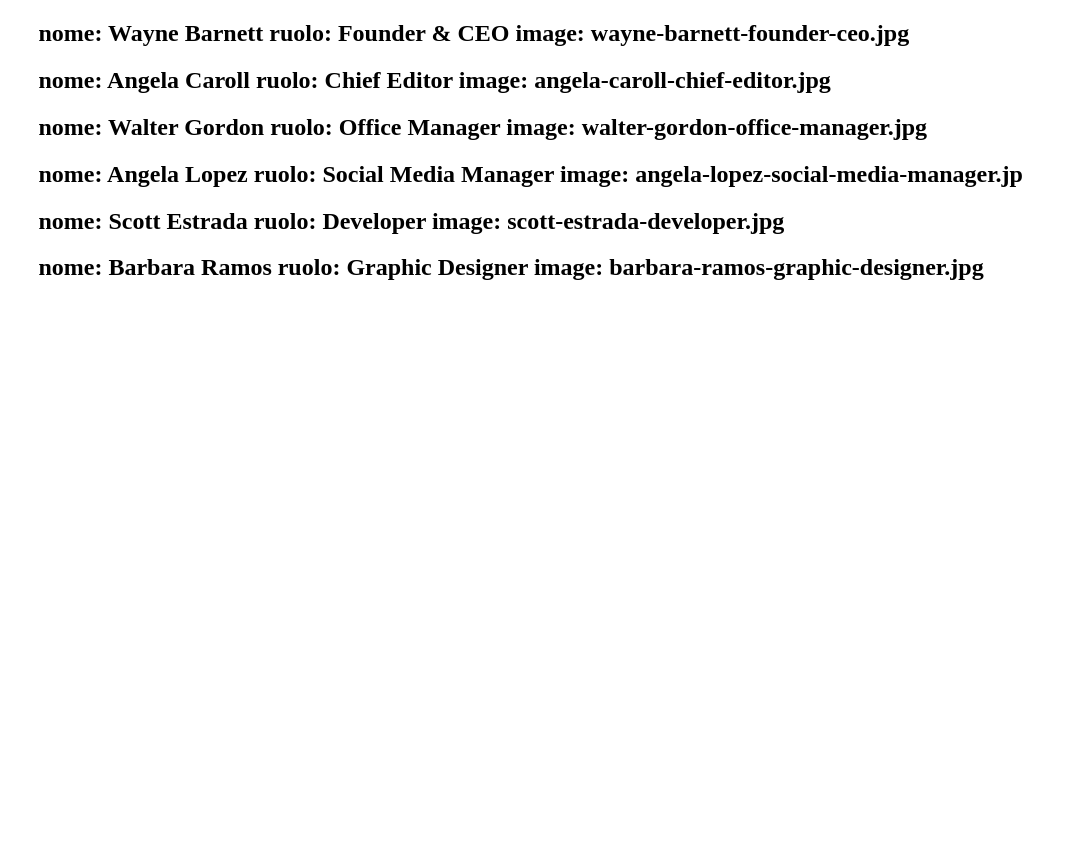
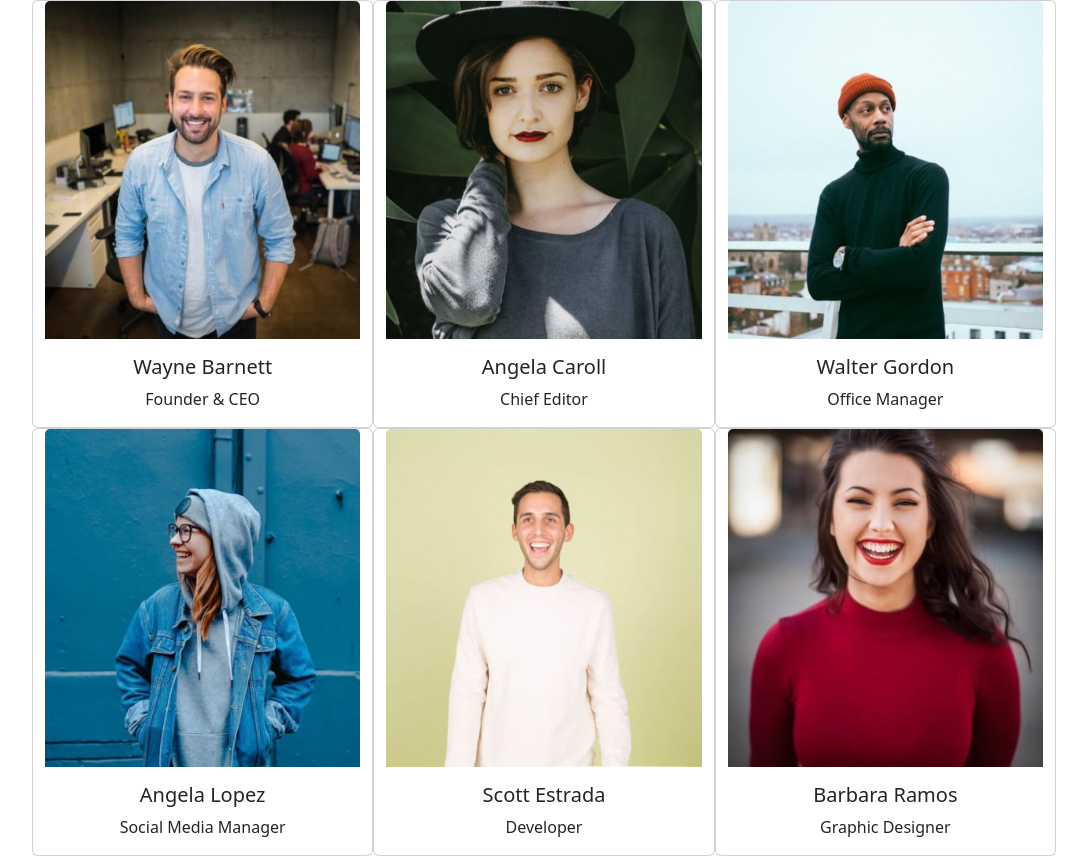
Before and after one commit to estherpinos/js-our-team, a plain HTML site: page index.html in a window 1280 px wide. Shown: the whole page, without its empty margins (96-1183 px from the left). Before the commit the page ends 800 px from the top, so only its background shows below. Drawn offline with nearby package versions, Linux system fonts and the light colour scheme.

Commit message:
add [bonus cards and images]

```diff
--- a/index.html
+++ b/index.html
@@ -5,13 +5,18 @@
   <meta name="viewport" content="width=device-width, initial-scale=1.0">
   <title>Our team</title>
 
+  <link href="https://cdn.jsdelivr.net/npm/bootstrap@5.3.2/dist/css/bootstrap.min.css" rel="stylesheet" integrity="sha384-T3c6CoIi6uLrA9TneNEoa7RxnatzjcDSCmG1MXxSR1GAsXEV/Dwwykc2MPK8M2HN" crossorigin="anonymous">
+  <script src="https://cdn.jsdelivr.net/npm/bootstrap@5.3.2/dist/js/bootstrap.bundle.min.js" integrity="sha384-C6RzsynM9kWDrMNeT87bh95OGNyZPhcTNXj1NW7RuBCsyN/o0jlpcV8Qyq46cDfL" crossorigin="anonymous"></script>
+
   <!-- CSS -->
   <link rel="stylesheet" href="style.css">
 </head>
 <body>
 
-  <div class="container">
-   <div id="dati-persone"></div>
+  <div class="container ">
+   <div id="dati-persone" class="row d-flex justify-content-between  ">
+
+   </div>
   </div>
 
 
--- a/script.js
+++ b/script.js
@@ -22,7 +22,7 @@ const infoPersone= [
   {
     nome:'Angela Lopez',
     ruolo:'Social Media Manager',
-    image:'angela-lopez-social-media-manager.jp'
+    image:'angela-lopez-social-media-manager.jpg'
   },
 
   {
@@ -41,8 +41,17 @@ const infoPersone= [
 // 2.Faccio un ciclo per stampare in console i dati
 
 for (let i = 0; i < infoPersone.length; i++) {
-  let stringa = "nome: " + infoPersone[i].nome + " ruolo: "+  infoPersone[i].ruolo + " image: " + infoPersone[i].image;
-  console.log(stringa);
-  document.getElementById("dati-persone").innerHTML+=`<h2>${stringa}</h2>`;
+  let card = `
+  <div class="card text-center col-4" >
+    <img src="img/${infoPersone[i].image}" class="card-img-top" alt="">
+      <div class="card-body text-center ">
+           <h5 class="card-title">${infoPersone[i].nome}</h5>
+           <p class="card-text">${infoPersone[i].ruolo}</p>
+      </div>
+  </div>`;
+
+  document.getElementById(`dati-persone`).innerHTML+=card;
+
+
 
 }
```
Also changed, not shown: img/angela-caroll-chief-editor.jpg (added), img/angela-lopez-social-media-manager.jpg (added), img/barbara-ramos-graphic-designer.jpg (added), img/scott-estrada-developer.jpg (added), img/walter-gordon-office-manager.jpg (added), img/wayne-barnett-founder-ceo.jpg (added).
